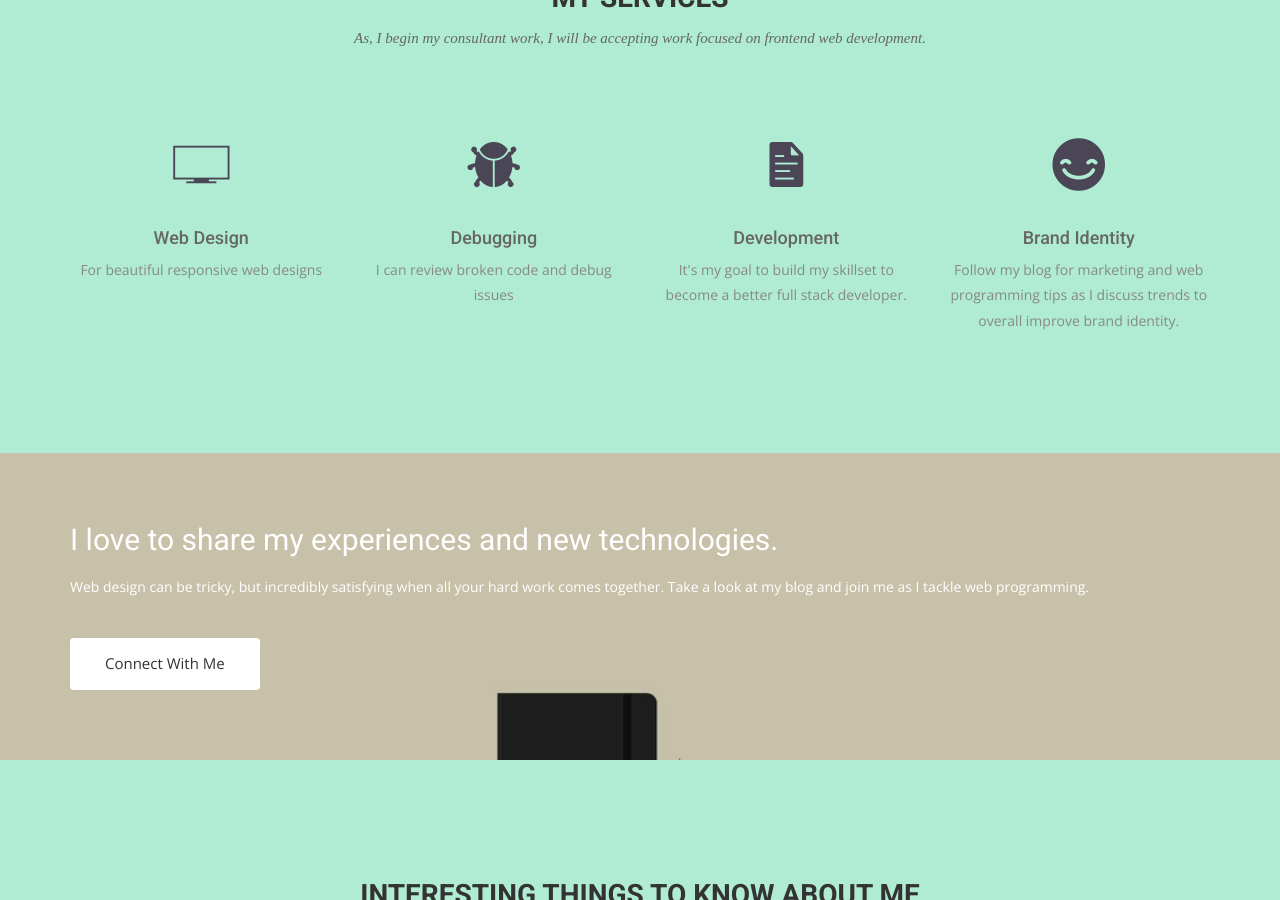
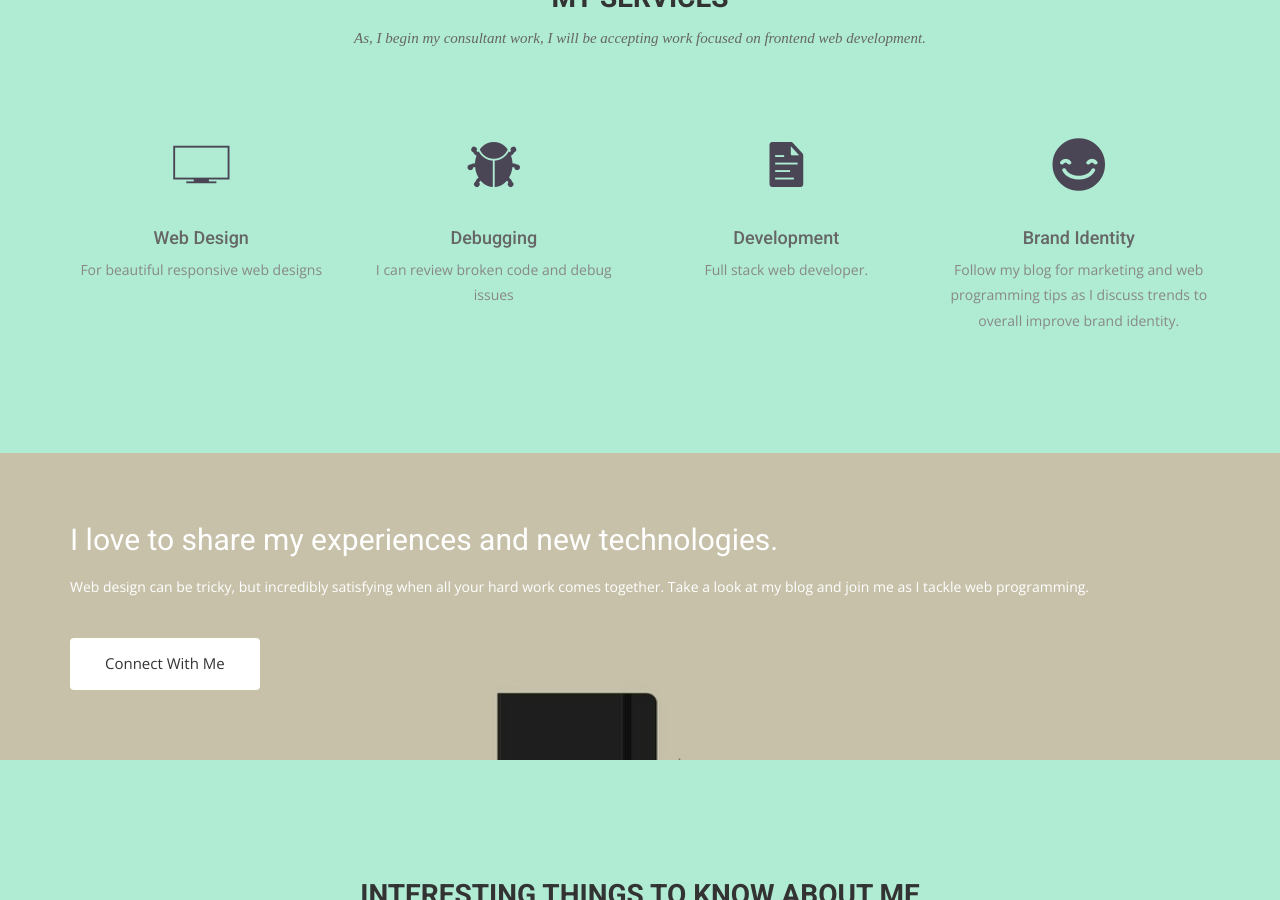
Before and after one commit to Stahlwalker/blog, a Jekyll site: the page built from index.html, in a window 1280 px wide and 900 px high, scrolled down 867 px. Built offline with Jekyll 4.4.1, drawn with Linux system fonts in a browser that asks for light colours; nearby versions of some CDN libraries; some web fonts are replaced.

Commit message:
update development

```diff
--- a/_data/services.yml
+++ b/_data/services.yml
@@ -20,7 +20,7 @@
 
 - icon: "ion-document-text"
   title: "Development"
-  content: "It's my goal to build my skillset to become a better full stack developer."
+  content: "Full stack web developer."
 
 - icon: "ion-happy"
   title: "Brand Identity"
```
Also changed, not shown: 2 other files.
